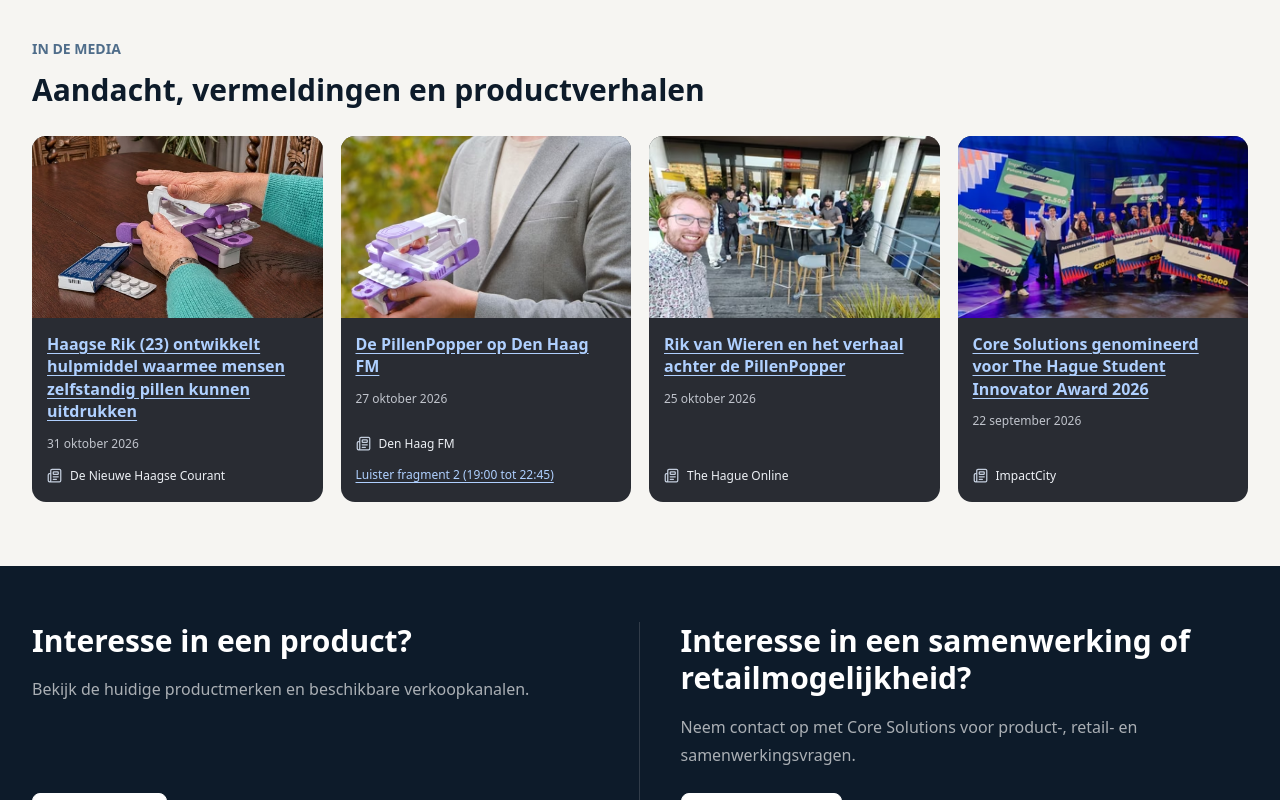
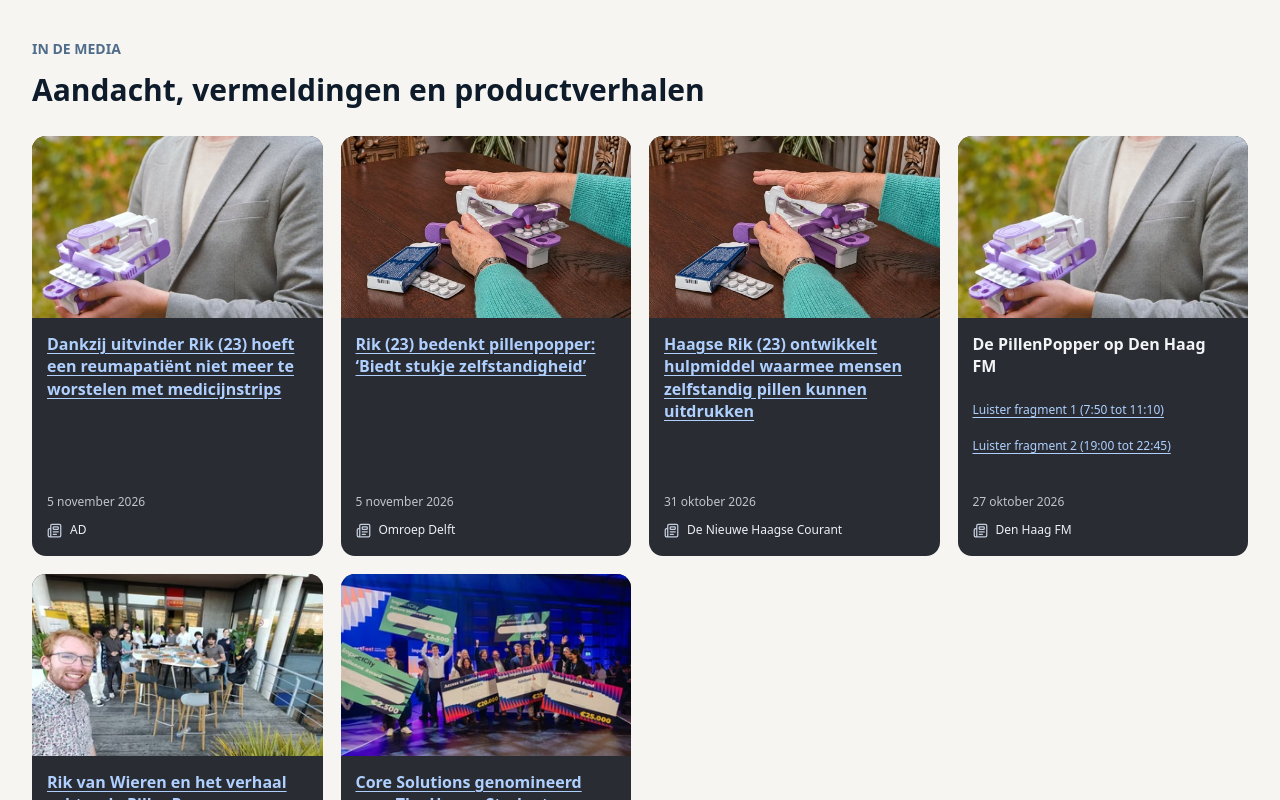
Before and after one commit to Rikkertjedecodeertje/CoreSolutionsWebsite, a Next.js app: page /nl in a window 1280 px wide. Shown: the part 1880-2680 px from the top of the page. Built offline with nearby package versions, Linux system fonts and the light colour scheme.

Commit message:
Add AD and Omroep Delft coverage and clarify radio listening links

```diff
--- a/src/components/MediaCards.module.css
+++ b/src/components/MediaCards.module.css
@@ -1,15 +1,18 @@
 .grid{display:grid;grid-template-columns:repeat(4,minmax(0,1fr));gap:18px;margin-top:28px}
-.card{display:flex;flex-direction:column;min-width:0;overflow:hidden;border-radius:14px;background:#292c33;color:#f3f4f6}
-.mainLink{display:block;flex:1;color:inherit}
+.card{display:flex;flex-direction:column;min-width:0;min-height:420px;overflow:hidden;border-radius:14px;background:#292c33;color:#f3f4f6}
+.mainLink,.mainContent{display:block;flex:1;min-width:0;color:inherit}
 .image{display:block;width:100%;height:auto;aspect-ratio:16/10;object-fit:cover}
 .copy{padding:15px 15px 0}
-.copy h3{margin:0;font-size:16px;line-height:1.4;font-weight:550;color:#afd0ff;text-decoration:underline;text-underline-offset:3px;overflow-wrap:anywhere}
+.copy h3{margin:0;font-size:16px;line-height:1.4;font-weight:550;overflow-wrap:anywhere}
+.mainLink h3{color:#afd0ff;text-decoration:underline;text-underline-offset:3px}
 .mainLink:hover h3{color:#d1e4ff;text-decoration-thickness:2px}
-.date{margin:12px 0 0;font-size:12px;line-height:1.5;color:#c0c4cc}
-.footer{padding:14px 15px 17px}
+.links{display:flex;flex-direction:column;align-items:flex-start;gap:4px;margin-top:16px}
+.extraLink{display:inline-flex;align-items:center;min-height:32px;color:#afd0ff;font-size:12px;line-height:1.6;text-decoration:underline;text-underline-offset:3px}
+.extraLink:hover{color:#d1e4ff;text-decoration-thickness:2px}
+.footer{padding:20px 15px 17px}
+.date{margin:0 0 10px;font-size:12px;line-height:1.5;color:#c0c4cc}
 .source{display:flex;align-items:center;gap:8px;margin:0;font-size:12px;line-height:1.5;color:#edf0f5}
 .source svg{flex-shrink:0;color:#c3cddd}
-.extraLink{display:inline-block;margin-top:12px;color:#afd0ff;font-size:12px;line-height:1.6;text-decoration:underline;text-underline-offset:3px}
 .mainLink:focus-visible,.extraLink:focus-visible{outline:3px solid #afd0ff;outline-offset:-4px;border-radius:4px}
 @media(max-width:1100px){.grid{grid-template-columns:repeat(2,minmax(0,1fr))}}
-@media(max-width:560px){.grid{grid-template-columns:1fr;gap:20px}.image{aspect-ratio:16/9}.copy h3{font-size:17px}.copy{padding:17px 17px 0}.footer{padding:14px 17px 18px}}
+@media(max-width:560px){.grid{grid-template-columns:1fr;gap:20px}.card{min-height:0}.image{aspect-ratio:16/9}.copy h3{font-size:17px}.copy{padding:17px 17px 0}.extraLink{min-height:44px}.footer{padding:20px 17px 18px}}
--- a/src/components/MediaCards.tsx
+++ b/src/components/MediaCards.tsx
@@ -8,19 +8,67 @@ const images: Record<string, string> = {
   'The Hague Online': '/images/media-hague-online.jpg',
   ImpactCity: '/images/media-impactcity.jpg',
   'Den Haag FM': '/images/pillenpopper-product.webp',
+  AD: '/images/pillenpopper-product.webp',
+  'Omroep Delft': '/images/pillenpopper-blister.jpg',
 };
 
 export function MediaCards({ mentions }: { mentions: MediaMention[] }) {
-  return <div className={styles.grid}>
-    {mentions.map(mention => <article className={styles.card} key={mention.title}>
-      <a className={styles.mainLink} href={mention.href} target="_blank" rel="noopener noreferrer">
-        <ResponsiveImage src={assetPath(images[mention.source ?? ''] ?? '/images/pillenpopper-blister.jpg')} alt="" sizes="(min-width: 1280px) 290px, (min-width: 768px) 45vw, calc(100vw - 40px)" className={styles.image} loading="lazy" />
-        <div className={styles.copy}><h3>{mention.title}</h3>{mention.date && <p className={styles.date}>{mention.date}</p>}</div>
-      </a>
-      <div className={styles.footer}>
-        <p className={styles.source}><Newspaper size={15} aria-hidden="true" />{mention.source}</p>
-        {mention.additionalLinks?.map(link => <a className={styles.extraLink} href={link.href} key={link.href} target="_blank" rel="noopener noreferrer">{link.label}</a>)}
-      </div>
-    </article>)}
-  </div>;
+  return (
+    <div className={styles.grid}>
+      {mentions.map((mention) => {
+        const links = [
+          ...(mention.href && mention.linkLabel
+            ? [{ label: mention.linkLabel, href: mention.href }]
+            : []),
+          ...(mention.additionalLinks ?? []),
+        ];
+        const image = (
+          <ResponsiveImage
+            src={assetPath(images[mention.source ?? ''] ?? '/images/pillenpopper-blister.jpg')}
+            alt=""
+            sizes="(min-width: 1280px) 290px, (min-width: 768px) 45vw, calc(100vw - 40px)"
+            className={styles.image}
+            loading="lazy"
+          />
+        );
+
+        return (
+          <article className={styles.card} key={mention.title}>
+            {links.length > 0 || !mention.href ? (
+              <div className={styles.mainContent}>
+                {image}
+                <div className={styles.copy}>
+                  <h3>{mention.title}</h3>
+                  {links.length > 0 && (
+                    <div className={styles.links}>
+                      {links.map((link) => (
+                        <a
+                          className={styles.extraLink}
+                          href={link.href}
+                          key={link.href}
+                          target="_blank"
+                          rel="noopener noreferrer"
+                        >
+                          {link.label}
+                        </a>
+                      ))}
+                    </div>
+                  )}
+                </div>
+              </div>
+            ) : (
+              <a className={styles.mainLink} href={mention.href} target="_blank" rel="noopener noreferrer">
+                {image}
+                <div className={styles.copy}><h3>{mention.title}</h3></div>
+              </a>
+            )}
+            <div className={styles.footer}>
+              {mention.date && <p className={styles.date}>{mention.date}</p>}
+              <p className={styles.source}><Newspaper size={15} aria-hidden="true" />{mention.source}</p>
+            </div>
+          </article>
+        );
+      })}
+    </div>
+  );
 }
--- a/src/data/projects.nl.ts
+++ b/src/data/projects.nl.ts
@@ -219,6 +219,20 @@ export const projectsNl: Project[] = [
     ],
     "mediaMentions": [
       {
+        "title": "Dankzij uitvinder Rik (23) hoeft een reumapatiënt niet meer te worstelen met medicijnstrips",
+        "description": "Het AD schrijft over Rik van Wieren en de PillenPopper (premiumartikel).",
+        "href": "https://www.ad.nl/den-haag/dankzij-uitvinder-rik-23-hoeft-een-reumapatient-niet-meer-te-worstelen-met-medicijnstrips~a407efaf/",
+        "source": "AD",
+        "date": "5 november 2026"
+      },
+      {
+        "title": "Rik (23) bedenkt pillenpopper: ‘Biedt stukje zelfstandigheid’",
+        "description": "Omroep Delft schrijft over de PillenPopper en zelfstandig pillen uit een strip halen.",
+        "href": "https://www.omroepdelft.nl/delft/rik-23-bedenkt-pillenpopper-biedt-stukje-zelfstandigheid/",
+        "source": "Omroep Delft",
+        "date": "5 november 2026"
+      },
+      {
         "title": "Haagse Rik (23) ontwikkelt hulpmiddel waarmee mensen zelfstandig pillen kunnen uitdrukken",
         "description": "De Nieuwe Haagse Courant schrijft over de PillenPopper, de ontwikkeling met gebruikers en ergotherapeuten en de geplande pilot met honderd hulpmiddelen.",
         "href": "https://dnhc.nl/voorpagina/haagse-rik-23-ontwikkelt-hulpmiddel-waarmee-mensen-zelfstandig-pillen-kunnen-uitdrukken/",
@@ -313,6 +327,22 @@ export const editableMetricsNl = [
 export const mediaHighlightsNl: MediaHighlight[] = [
   {
     "projectSlug": "pillenpopper",
+    "title": "Dankzij uitvinder Rik (23) hoeft een reumapatiënt niet meer te worstelen met medicijnstrips",
+    "description": "Het AD schrijft over Rik van Wieren en de PillenPopper (premiumartikel).",
+    "href": "https://www.ad.nl/den-haag/dankzij-uitvinder-rik-23-hoeft-een-reumapatient-niet-meer-te-worstelen-met-medicijnstrips~a407efaf/",
+    "source": "AD",
+    "date": "5 november 2026"
+  },
+  {
+    "projectSlug": "pillenpopper",
+    "title": "Rik (23) bedenkt pillenpopper: ‘Biedt stukje zelfstandigheid’",
+    "description": "Omroep Delft schrijft over de PillenPopper en zelfstandig pillen uit een strip halen.",
+    "href": "https://www.omroepdelft.nl/delft/rik-23-bedenkt-pillenpopper-biedt-stukje-zelfstandigheid/",
+    "source": "Omroep Delft",
+    "date": "5 november 2026"
+  },
+  {
+    "projectSlug": "pillenpopper",
     "title": "Haagse Rik (23) ontwikkelt hulpmiddel waarmee mensen zelfstandig pillen kunnen uitdrukken",
     "description": "De Nieuwe Haagse Courant schrijft over de PillenPopper, de ontwikkeling met gebruikers en ergotherapeuten en de geplande pilot met honderd hulpmiddelen.",
     "href": "https://dnhc.nl/voorpagina/haagse-rik-23-ontwikkelt-hulpmiddel-waarmee-mensen-zelfstandig-pillen-kunnen-uitdrukken/",
```
Also changed, not shown: src/data/projects.ts (+30 -0 lines).
